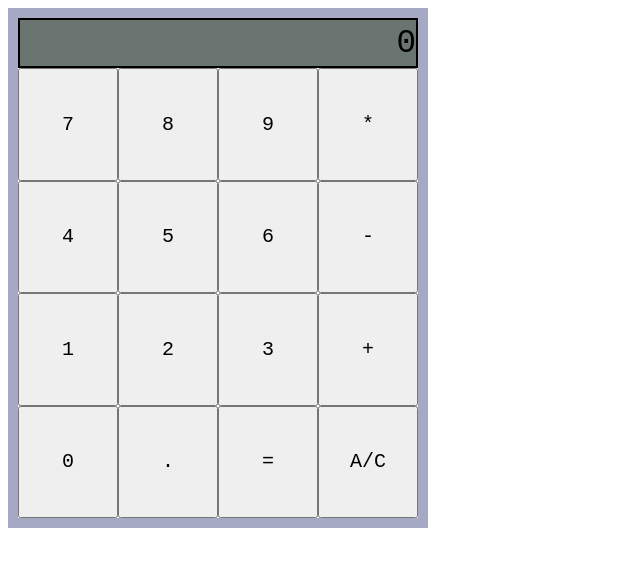
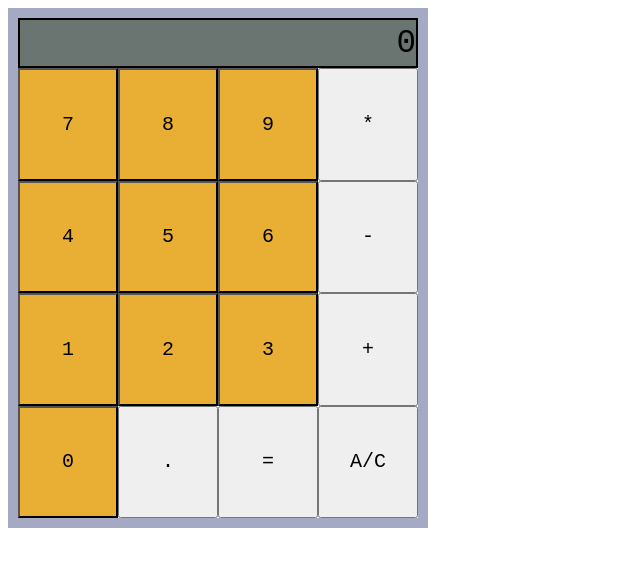
Before and after one commit to CBOI1/Calculator, a plain HTML site: page index.html in a window 1280 px wide. Shown: the whole page, without its empty margins (0-640 px from the left). Drawn offline with Linux system fonts and the light colour scheme.

Commit message:
Update style of UI

```diff
--- a/style.css
+++ b/style.css
@@ -6,6 +6,10 @@ button {
     box-sizing: border-box;
     font-size: 20px;
     font-family: monospace;
+}
+
+.digit-btn {
+    background-color: #e9af34;
 }
 
 .container {
```
